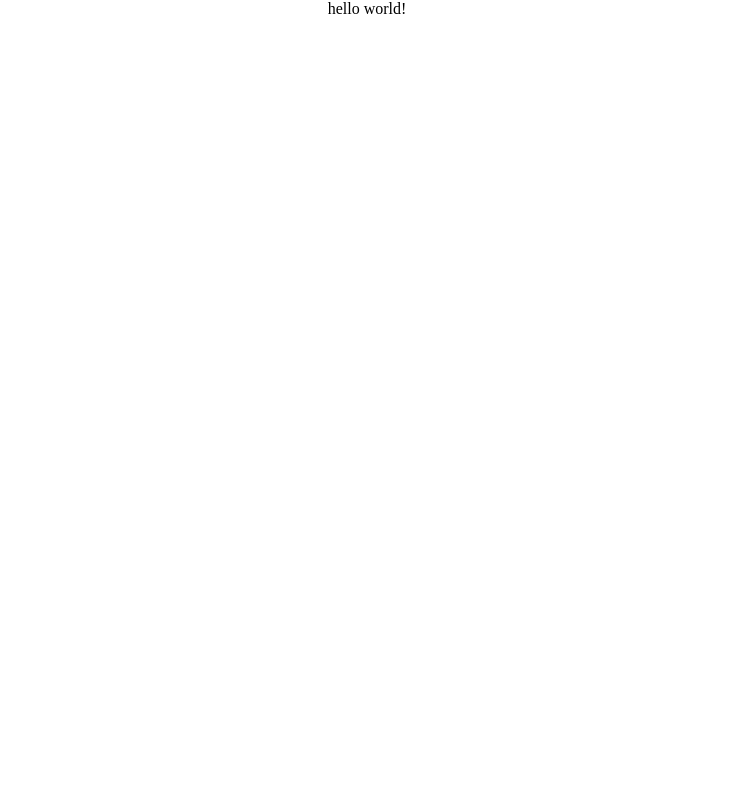
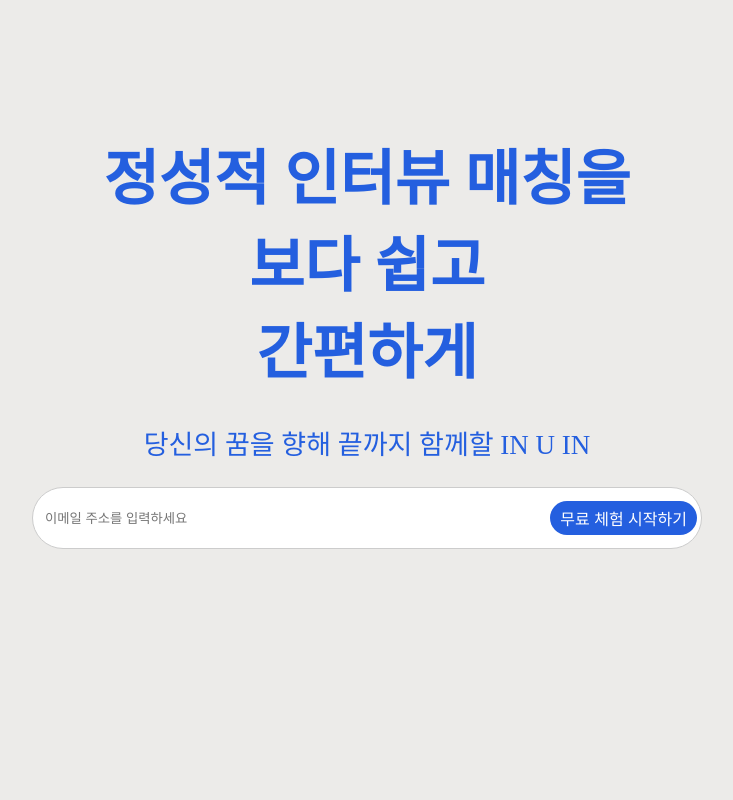
Before and after one commit to in-u-in/in-u-in_Frontend, a React (Vite) app: page / in a window 1280 px wide. Shown: the top 800 px of the page, without its empty margins (273-1006 px from the left). Built offline with nearby package versions, Linux system fonts and the light colour scheme.

Commit message:
feat: #1 첫번째 두번째 랜딩페이지 생성

```diff
--- a/src/App.jsx
+++ b/src/App.jsx
@@ -1,7 +1,9 @@
+import Home from "./home";
+
 const App = () => {
   return (
     <div>
-      <h1>hello world!</h1>
+      <Home />
     </div>
   );
 };
--- /dev/null
+++ b/src/home.jsx
@@ -0,0 +1,41 @@
+import React from 'react';
+import './styles/home.css';
+
+
+export default function home() {
+
+    return (
+        <div>
+            <div className="background1">
+                <div className="title_page1">
+                    <h1>정성적 인터뷰 매칭을<br />
+                    보다 쉽고<br />
+                    간편하게</h1>
+                </div>
+                <div className="subtitle_page1">
+                    <h3>당신의 꿈을 향해 끝까지 함께할 IN U IN</h3>
+                </div>
+                <div className="input-group">
+                    <input type="text" placeholder="이메일 주소를 입력하세요" />
+                    <button type="button">무료 체험 시작하기</button>
+                </div>
+            </div>
+            <div className="background2">
+                <div className="description1_page2">
+                    <h1>IN U IN이 제공하는 최고의 인터뷰 솔루션을 통해<br />
+                    내 손안의 인터뷰 관리를 경험 해보세요.</h1>
+                </div>
+                <div className="description2_page2">
+                    <h3>정성적 인터뷰 참여자 모집</h3>
+                </div>
+                <div className="description3_page2">
+                    <h3>정성적 인터뷰에 참여할<br />
+                    인터뷰 희망자를 보다 쉽게</h3>
+                </div>
+                <div className="interview-button">
+                    <button type="button">인터뷰 생성하기</button>
+                </div>
+            </div>
+        </div>
+    );
+}
--- /dev/null
+++ b/src/styles/home.css
@@ -0,0 +1,101 @@
+@import 'globals.css';
+
+.background1 {
+    background-color: #ecebe9;
+    width: 100vw;
+    height: 100vh;
+}
+
+.title_page1 {
+    text-align: center;
+    color: #245fdf;
+    padding-top: 130px;
+    font-size: 60px;
+    font-weight: bold;
+}
+
+.subtitle_page1 {
+    text-align: center;
+    color: #245fdf;
+    margin-top: 32px;
+    margin-bottom: 25px;
+    padding: 0;
+    font-size: 27px;
+}
+
+.input-group {
+    display: flex;
+    justify-content: center;
+    align-items: center;
+    background: white;
+    border: 1px solid #ccc;
+    border-radius: 40px;
+    padding: 9px 10px;
+    padding-right: 2px;
+    width: 670px;
+    margin: 0 auto;
+}
+
+.input-group input {
+border: none;
+outline: none;
+flex-grow: 1;
+}
+
+.input-group button {
+background-color: #245fdf;
+border: none;
+color: white;
+margin-left: 2px;
+padding: 5px 10px;
+text-align: center;
+text-decoration: none;
+display: inline-block;
+font-size: 16px;
+margin: 4px 2px;
+transition-duration: 0.4s;
+cursor: pointer;
+border-radius: 40px;
+}
+
+.input-group button:hover {
+background-color: #007bff;
+}
+
+.background2 {
+    background-color: white;
+    width: 100vw;
+    height: 100vh;
+}
+
+.description1_page2 {
+    text-align: center;
+    color: black;
+    padding-top: 130px;
+    font-size: 30px;
+}
+
+.description2_page2 {
+    text-align: center;
+    color: black;
+    padding-top: 130px;
+    font-size: 30px;
+    font-weight: bold;
+}
+
+.description3_page2 {
+    text-align: center;
+    color: black;
+    padding-top: 10px;
+    font-size: 22px;
+    line-height:170%
+}
+
+.background2 button {
+    text-align: center;
+    background-color: #245fdf;
+    border: none;
+    color: white;
+    border-radius: 3px;
+    padding: 5px 10px;
+}
```
